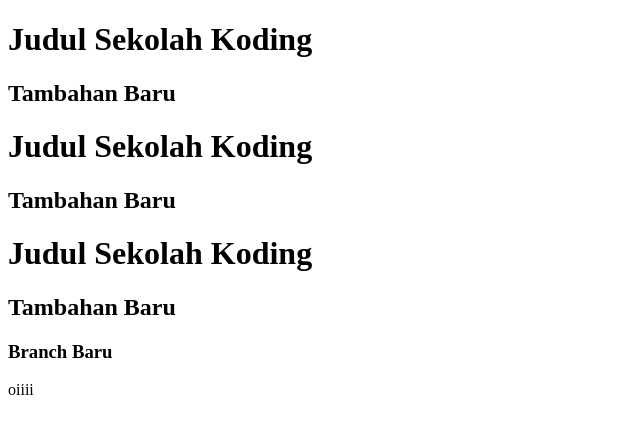
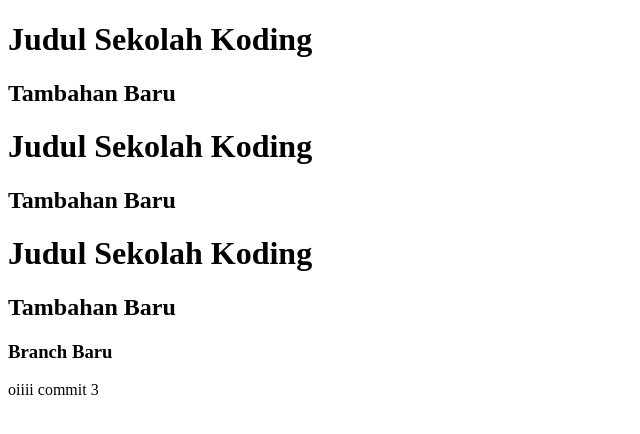
Before and after one commit to ridwanpranata/tutorial, a plain HTML site: page index.html in a window 1280 px wide. Shown: the full height of the page, 0-640 px from the left. Drawn offline with Linux system fonts and the light colour scheme.

Commit message:
update commit 3

```diff
--- a/index.html
+++ b/index.html
@@ -13,6 +13,6 @@
 	<h2>Tambahan Baru</h2>
 
 	<h3>Branch Baru</h3>
-		oiiii
+	<p>oiiii commit 3<p>
 </body>
 </html>
```
